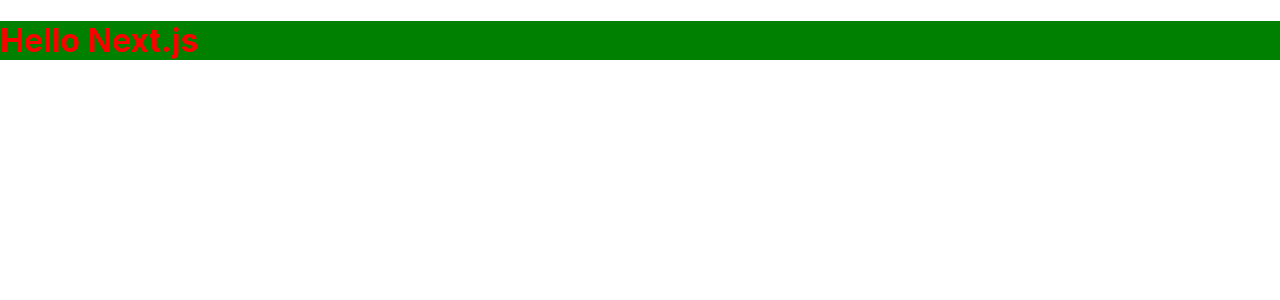
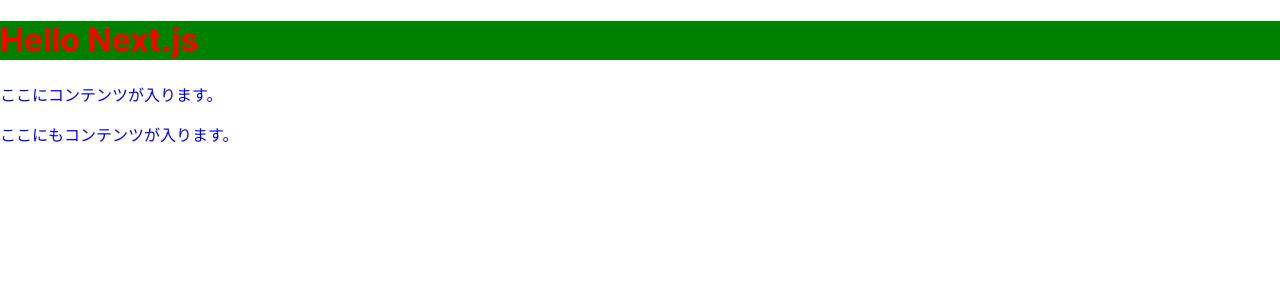
Before and after one commit to oreo2990/next_prac, a Next.js app: page / in a window 1280 px wide. Shown: the top 300 px of the page. Built offline with nearby package versions, Linux system fonts and the light colour scheme.

Commit message:
コンポーネント内でstyled-jsxを使用したCSS適用（index.jsファイル）

```diff
--- a/pages/index.js
+++ b/pages/index.js
@@ -2,8 +2,10 @@
 
 export default function Home() {
   return (
-  <div>
-    <h1 className="heading">Hello Next.js</h1>
+    <div>
+      <h1 className="heading">Hello Next.js</h1>
+      <Content />
+      <p>ここにもコンテンツが入ります。</p>
       <style>
         {`
           .heading {
@@ -12,7 +14,19 @@
           }
         `}
       </style>
-  </div>
+    </div>
+  );
+}
 
-  )
+function Content() {
+  return (
+    <div>
+      <p>ここにコンテンツが入ります。</p>
+      <style jsx>{`
+        p {
+          color: blue;
+        }
+      `}</style>
+    </div>
+  );
 }
```
